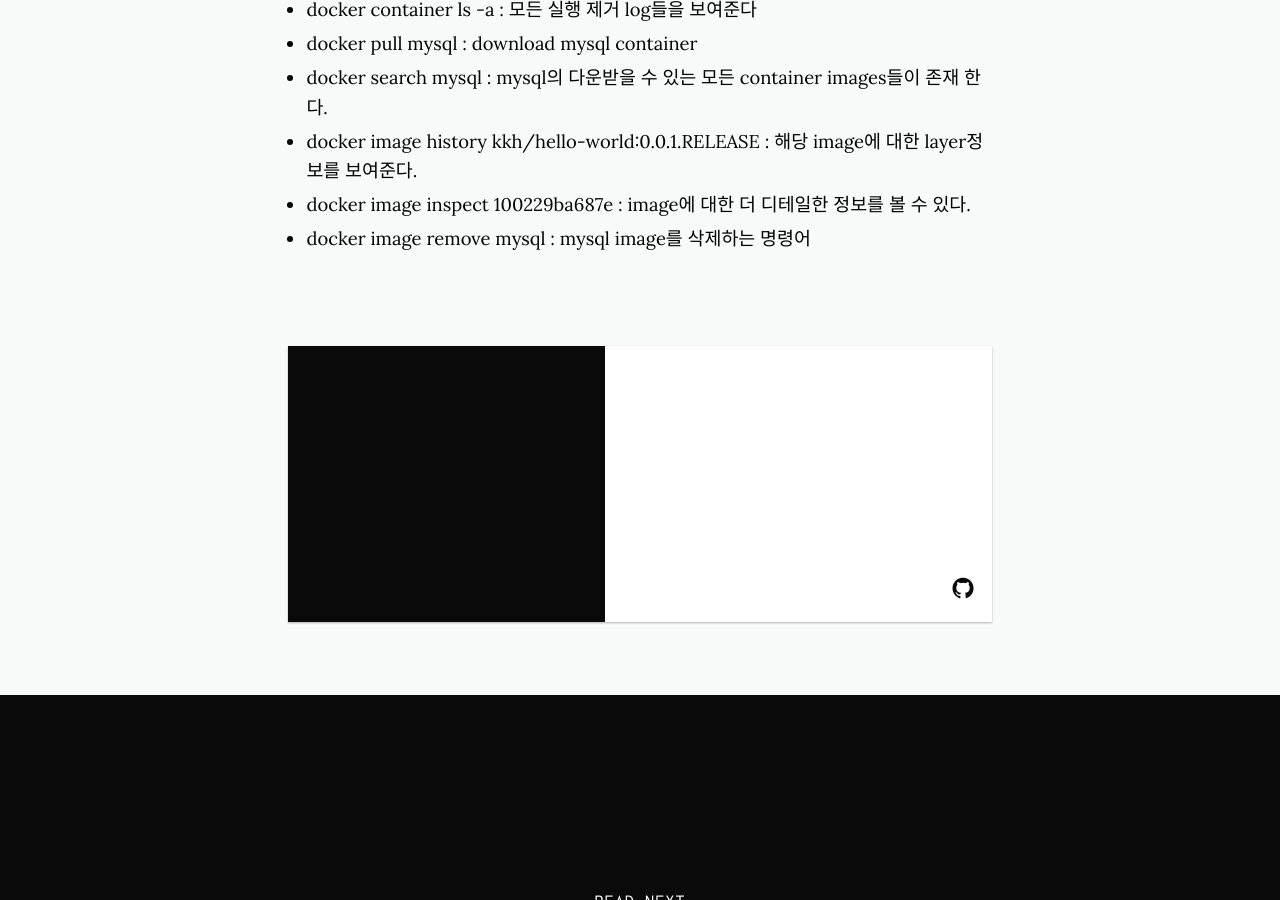
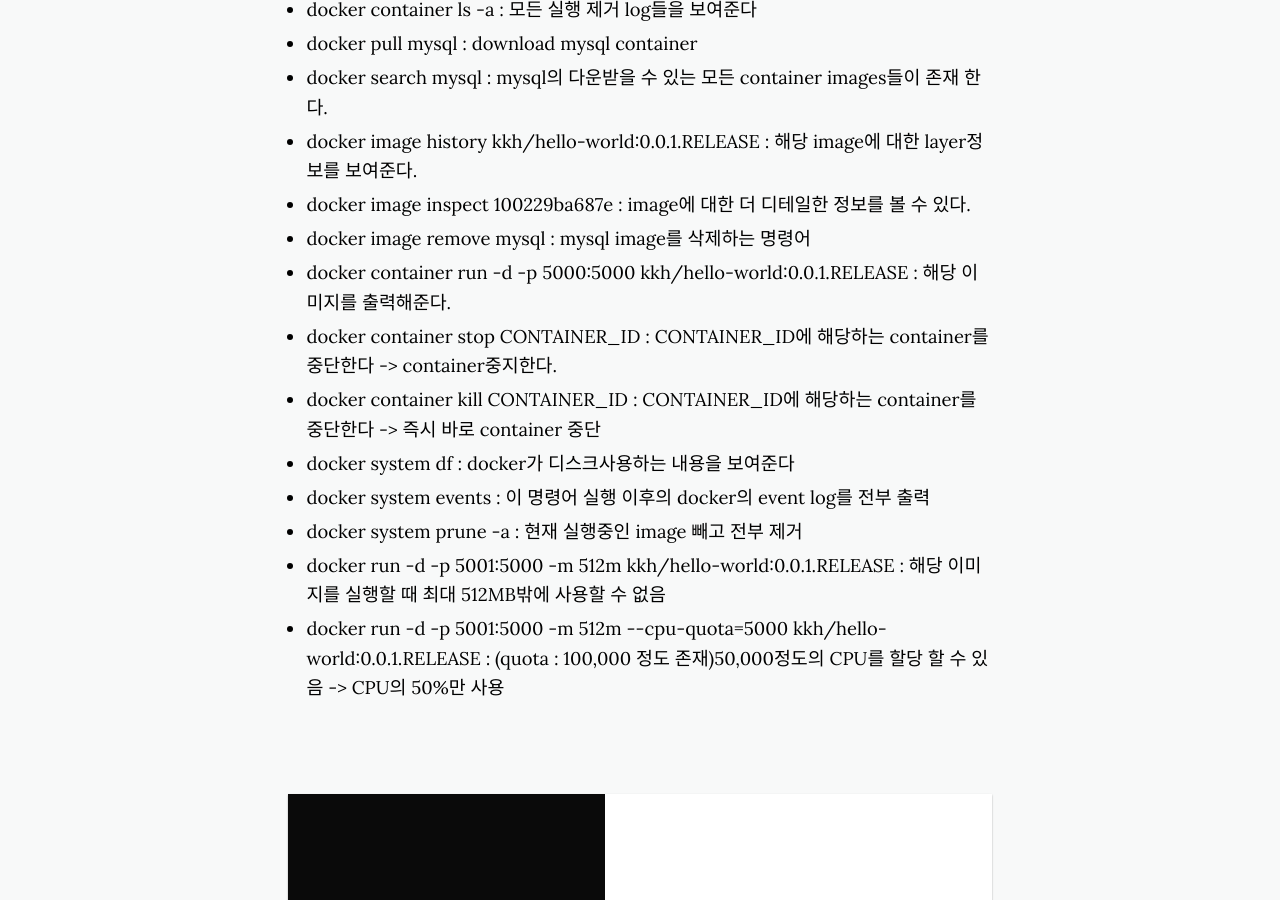
Before and after one commit to kihwankim/kihwankim.github.io, a Jekyll site: the page built from _posts/doker/2020-07-05-docker-01-instruction.markdown, in a window 1280 px wide and 900 px high, scrolled down 1826 px. Built offline with Jekyll 4.4.1, drawn with Linux system fonts in a browser that asks for light colours; nearby versions of some CDN libraries.

Commit message:
add docker stop and kill and limitation resource

```diff
--- a/_posts/doker/2020-07-05-docker-01-instruction.markdown
+++ b/_posts/doker/2020-07-05-docker-01-instruction.markdown
@@ -43,5 +43,13 @@ image-sm: "../../../../../side/img/docker/docker.png"
 		<li>docker image history kkh/hello-world:0.0.1.RELEASE : 해당 image에 대한 layer정보를 보여준다.</li>
 		<li>docker image inspect 100229ba687e : image에 대한 더 디테일한 정보를 볼 수 있다.</li>
 		<li>docker image remove mysql : mysql image를 삭제하는 명령어</li>
+		<li>docker container run -d -p 5000:5000 kkh/hello-world:0.0.1.RELEASE : 해당 이미지를 출력해준다.</li>
+		<li>docker container stop CONTAINER_ID : CONTAINER_ID에 해당하는 container를 중단한다 -> container중지한다.</li>
+        <li>docker container kill CONTAINER_ID : CONTAINER_ID에 해당하는 container를 중단한다 -> 즉시 바로 container 중단</li>
+        <li>docker system df : docker가 디스크사용하는 내용을 보여준다</li>
+        <li>docker system events : 이 명령어 실행 이후의 docker의 event log를 전부 출력</li>
+        <li>docker system prune -a : 현재 실행중인 image 빼고 전부 제거</li>
+        <li>docker run -d -p 5001:5000 -m 512m kkh/hello-world:0.0.1.RELEASE : 해당 이미지를 실행할 때 최대 512MB밖에 사용할 수 없음</li>
+        <li>docker run -d -p 5001:5000 -m 512m --cpu-quota=5000 kkh/hello-world:0.0.1.RELEASE : (quota : 100,000 정도 존재)50,000정도의 CPU를 할당 할 수 있음 -> CPU의 50%만 사용</li>
 	</ul>
 </figure>
```
